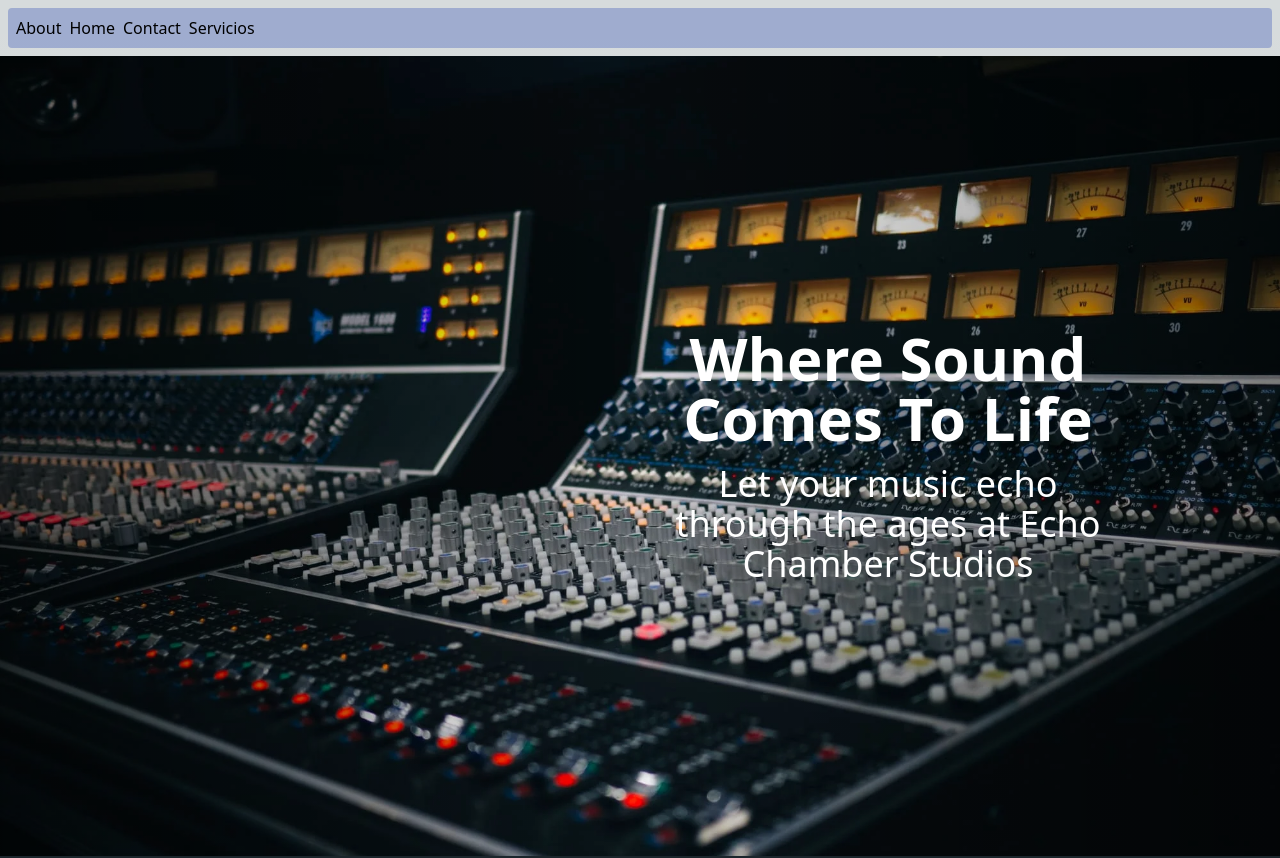
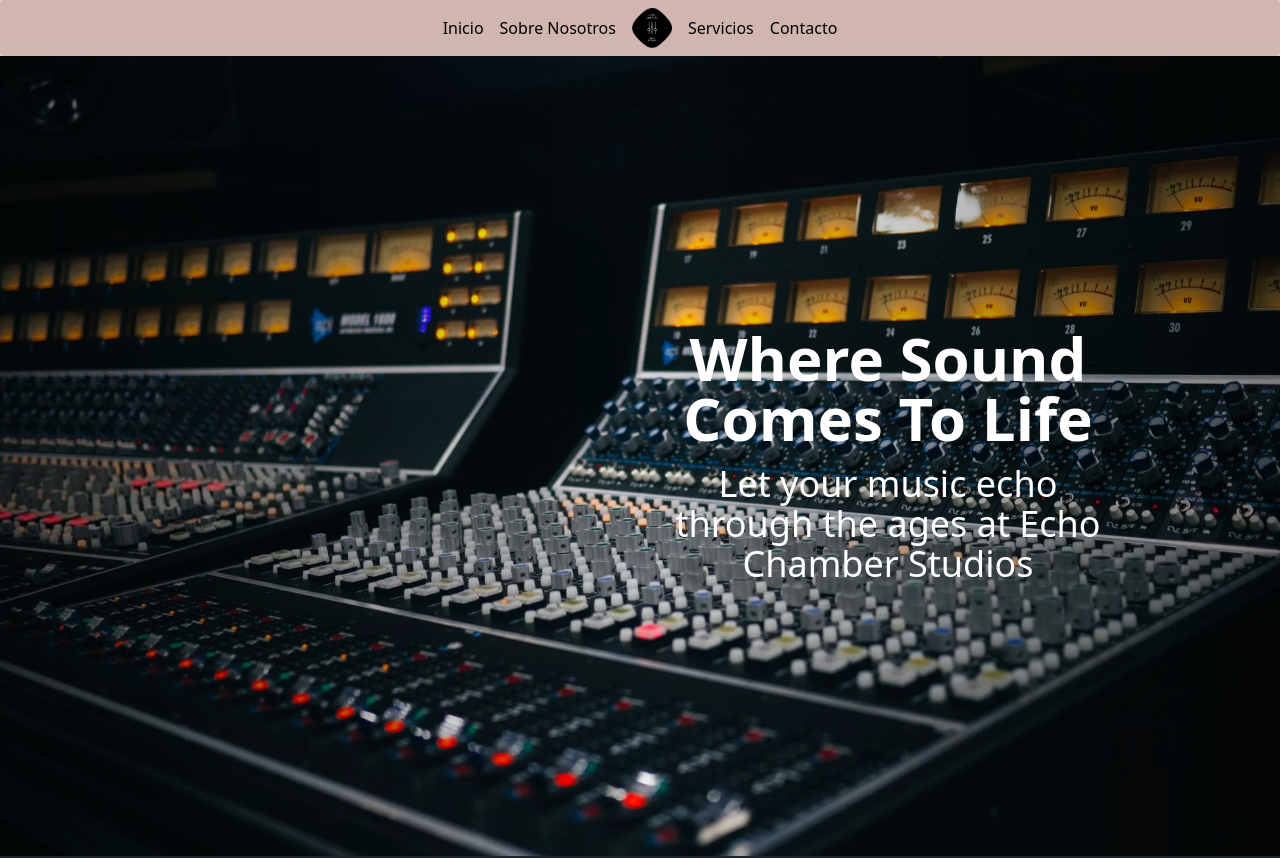
Before and after one commit to Nextsoun/Next-Sounds, a Next.js app: page / in a window 1280 px wide. Shown: the top 858 px of the page. Built offline with nearby package versions, Linux system fonts and the light colour scheme.

Commit message:
maquetacion de nabvar terminado

```diff
--- a/components/navbar/Navbar.tsx
+++ b/components/navbar/Navbar.tsx
@@ -1,18 +1,23 @@
-import { ActiveLink } from "../active-link/ActiveLink";
-
-const navItems = [
-  { path: "#about", text: "About" },
-  { path: "#home", text: "Home" },
-  { path: "#contact", text: "Contact" },
-  { path: "#servicios", text: "Servicios" },
-];
+import Image from "next/image";
 
 export const Navbar = () => {
   return (
-    <nav className="flex bg-blue-800 bg-opacity-30 p-2 m-2 rounded">
-      {navItems.map((navItem) => (
-        <ActiveLink key={navItem.path} {...navItem} />
-      ))}
+    <nav className="flex justify-center bg-[#C06048] bg-opacity-30 p-2 rounded">
+      <div className="flex items-center">
+        <ul className="flex px-2">
+          <li className="px-2">Inicio</li>
+          <li className="px-2">Sobre Nosotros</li>
+        </ul>
+      </div>
+      <div>
+        <Image src="/next_sound.png" alt="logo" width={40} height={40} />
+      </div>
+      <div className="flex items-center">
+        <ul className="flex px-2">
+          <li className="px-2">Servicios</li>
+          <li className="px-2">Contacto</li>
+        </ul>
+      </div>
     </nav>
   );
 };
```
